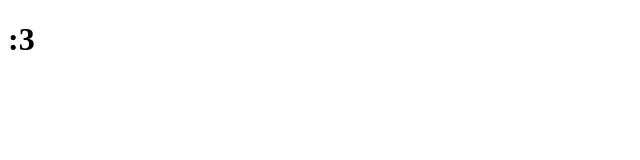
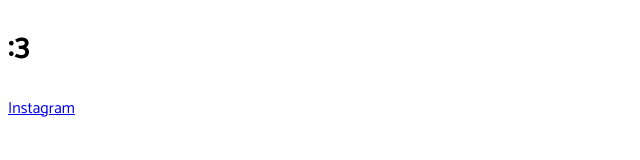
Before and after one commit to brooke-ec/terragoesuwu-art, a plain HTML site: page src/index.html in a window 1280 px wide. Shown: the whole page, without its empty margins (0-640 px from the left). Drawn offline with Linux system fonts and the light colour scheme.

Commit message:
Changed Font + Added Link

```diff
--- a/src/index.html
+++ b/src/index.html
@@ -10,5 +10,6 @@
   </head>
   <body>
     <h1>:3</h1>
+    <a href="https://www.instagram.com/terragoesuwu">Instagram</a>
   </body>
 </html>
--- a/src/main.css
+++ b/src/main.css
@@ -0,0 +1,4 @@
+@import url("https://fonts.googleapis.com/css2?family=Catamaran:wght@100..900&display=swap");
+html {
+  font-family: "Catamaran", Courier, monospace;
+}
```
